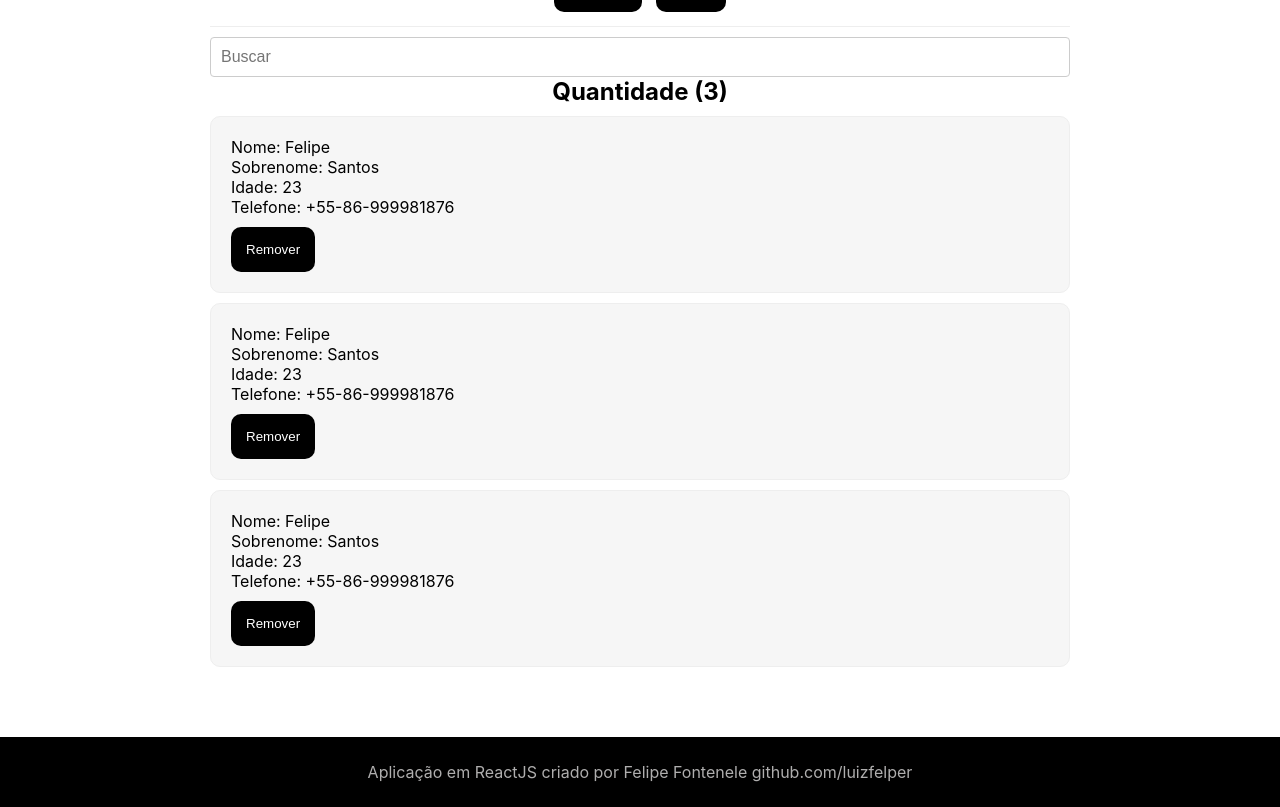
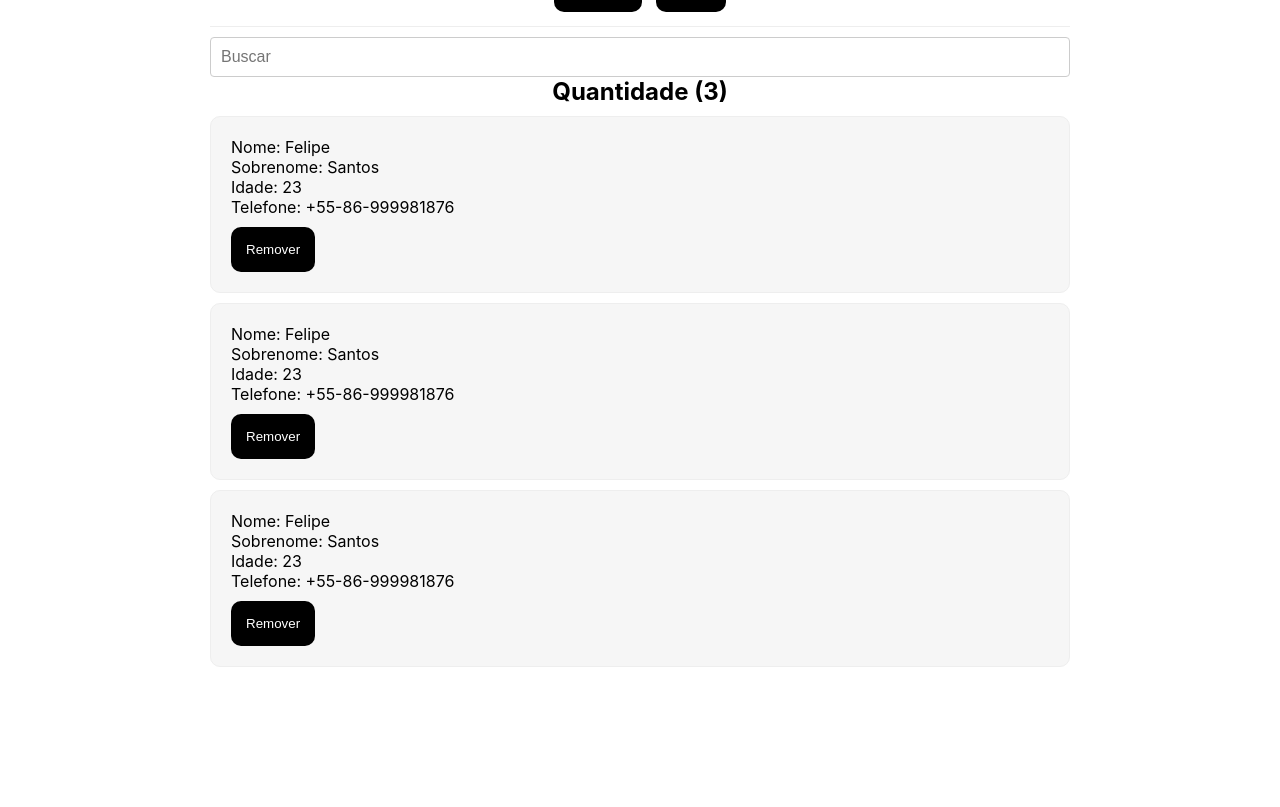
Before and after one commit to luizfelper/ArraysInJavascript, a React (Create React App) app: page / in a window 1280 px wide. Shown: the part 282-1089 px from the top of the page. After the commit the page ends 959 px from the top, so only its background shows below. Built offline with nearby package versions, Linux system fonts and the light colour scheme.

Commit message:
Ajustes e exclusão do Footer

```diff
--- a/src/App.css
+++ b/src/App.css
@@ -3,6 +3,12 @@
   padding: 0;
   box-sizing: border-box;
 }
+
+a {
+  text-decoration: none;
+  color: #000;
+}
+
 .App {
   max-width: 860px;
   margin: 0 auto;
@@ -60,17 +66,8 @@ button {
   pointer-events: none;
 }
 
-.footer {
-  width: 100%;
-  height: 70px;
-  margin-top: 70px;
-  background-color: black;
-  text-align: center;
-  color: rgb(175, 174, 174);
-  display: flex;
-  flex-direction: column;
-  align-content: stretch;
-  justify-content: center;
+.boxListas {
+  height: 100%;
 }
 
 @media (prefers-reduced-motion: no-preference) {
--- a/src/App.js
+++ b/src/App.js
@@ -61,6 +61,7 @@ function App() {
 
         <h2>Quantidade ({dados.length})</h2>
 
+        <div className="boxListas">
           {dados.map((itemAtual, i) => {
             return (
               <div className="ItemAluno" key={itemAtual.i}>
@@ -85,10 +86,6 @@ function App() {
             )
           })}
         </div>
-    <div className="footer">
-      <p>Aplicação em ReactJS criado por Felipe Fontenele
-        github.com/luizfelper
-      </p>
       </div>
     </div>
   );
```
Lines whose indentation alone changed are shown as unchanged.
